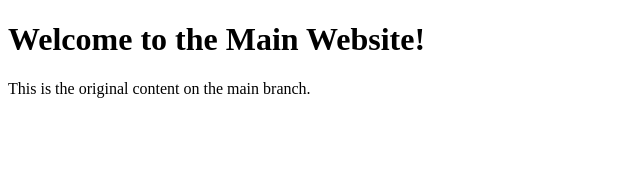
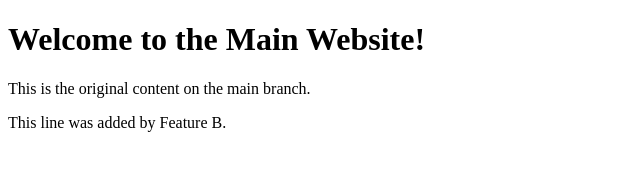
Before and after one commit to priyamvada1705/FEDF-sec-13, a plain HTML site: page index.html in a window 1280 px wide. Shown: the whole page, without its empty margins (0-640 px from the left). Drawn offline with Linux system fonts and the light colour scheme.

Commit message:
Add content for Feature B

```diff
--- a/index.html
+++ b/index.html
@@ -10,3 +10,4 @@
     <p>This is the original content on the main branch.</p>
 </body>
 </html>
+    <p>This line was added by Feature B.</p>
```
